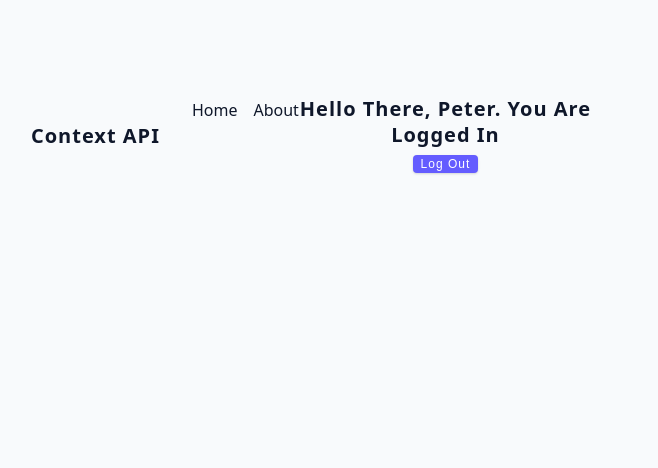
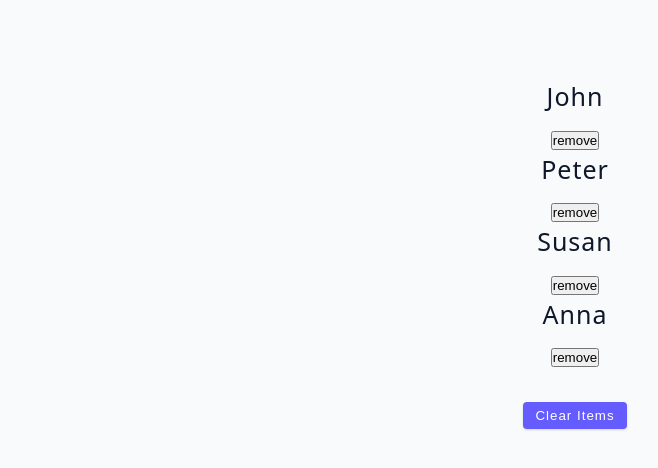
Before and after one commit to divin3circle/03-advanced-react, a React (Vite) app: page / in a window 1280 px wide. Shown: the top 468 px of the page, without its empty margins (65-723 px from the left). Built offline with nearby package versions, Linux system fonts and the light colour scheme.

Commit message:
useReducer

```diff
--- a/src/App.jsx
+++ b/src/App.jsx
@@ -1,8 +1,9 @@
-import Starter from "./tutorial/09-context-api/starter/Navbar";
+/* import Starter from "./tutorial/09-context-api/starter/Navbar"; */
+import ReducerBasics from "./tutorial/10-useReducer/starter/01-useReducer";
 function App() {
   return (
     <div className="container">
-      <Starter />
+      <ReducerBasics />
     </div>
   );
 }
```
